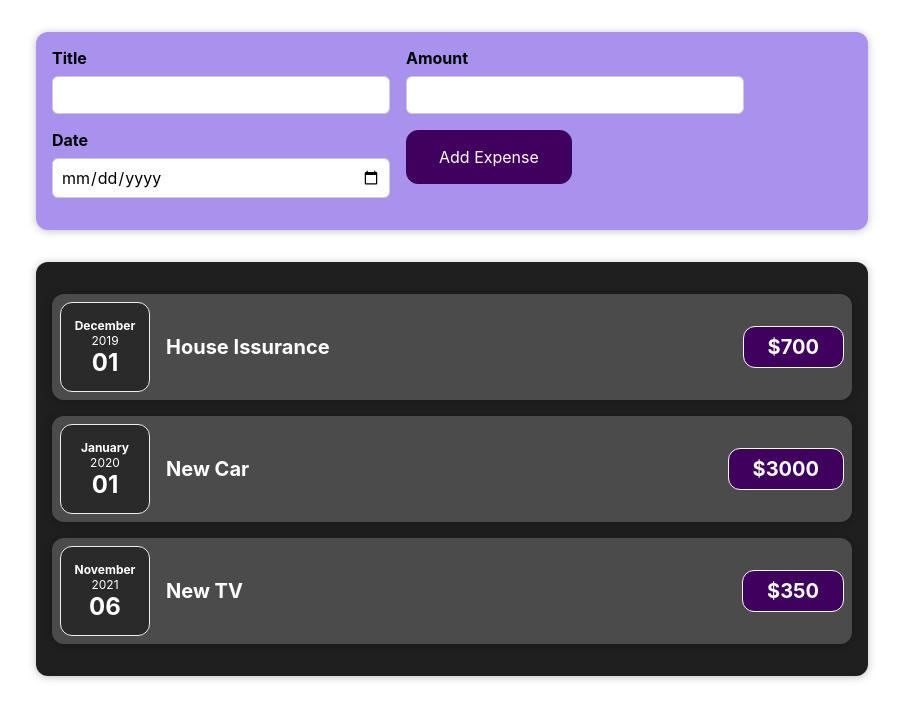
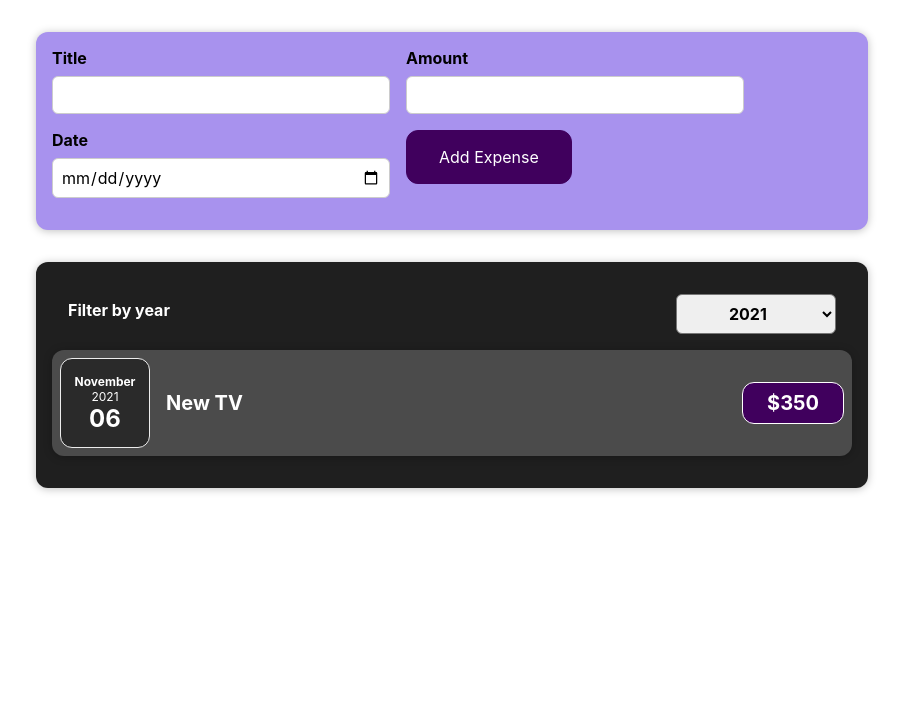
Before and after one commit to xiaotaozi1127/react-my-expense-recorder, a React (Create React App) app: page / in a window 1280 px wide. Shown: the top 720 px of the page, without its empty margins (188-1091 px from the left). Built offline with nearby package versions, Linux system fonts and the light colour scheme.

Commit message:
update expense list when filtered year changes

```diff
--- a/src/components/Expenses/Expenses.js
+++ b/src/components/Expenses/Expenses.js
@@ -2,36 +2,43 @@ import ExpenseItem from "./ExpenseItem";
 import ExpenseFilter from "./ExpenseFilter";
 import Card from "../UI/Card";
 import "./Expenses.css";
-import { useState } from "react";
+import { useState, useEffect } from "react";
 
 function Expenses(props) {
-  console.log("props expenses is:");
-  console.log(props.items);
-  const [filteredYear, setFilteredYear] = useState();
+  const [filteredYear, setFilteredYear] = useState(2021);
+  const [filteredItems, setFilteredItems] = useState(props.items);
+
+  useEffect(() => {
+    setFilteredItems(
+      props.items.filter((item) => {
+        return new Date(item.date).getFullYear() === parseInt(filteredYear);
+      })
+    );
+  }, [filteredYear, props.items]);
 
   const expenseFilterChangeHandler = (filteredYear) => {
     setFilteredYear(filteredYear);
+    setFilteredItems(
+      props.items.filter((item) => {
+        return new Date(item.date).getFullYear() === parseInt(filteredYear);
+      })
+    );
   };
 
-  let filteredItems = props.items.filter((item) => {
-    return new Date(item.date).getFullYear() === parseInt(filteredYear);
-  });
-
-  const items = props.items.map((item) => (
-    <ExpenseItem
-      key={item.id}
-      date={item.date}
-      title={item.title}
-      amount={item.amount}
-    ></ExpenseItem>
-  ));
   return (
     <Card className="expenses">
-      {/* <ExpenseFilter
+      <ExpenseFilter
         selected={filteredYear}
         onExpenseFilterChange={expenseFilterChangeHandler}
-      /> */}
-      {items}
+      />
+      {filteredItems.map((item) => (
+        <ExpenseItem
+          key={item.id}
+          date={item.date}
+          title={item.title}
+          amount={item.amount}
+        ></ExpenseItem>
+      ))}
     </Card>
   );
 }
```
